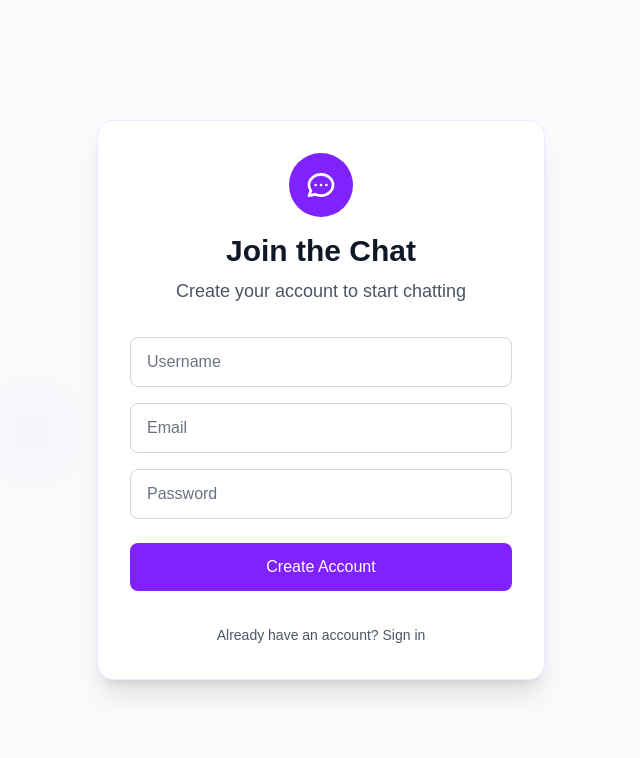
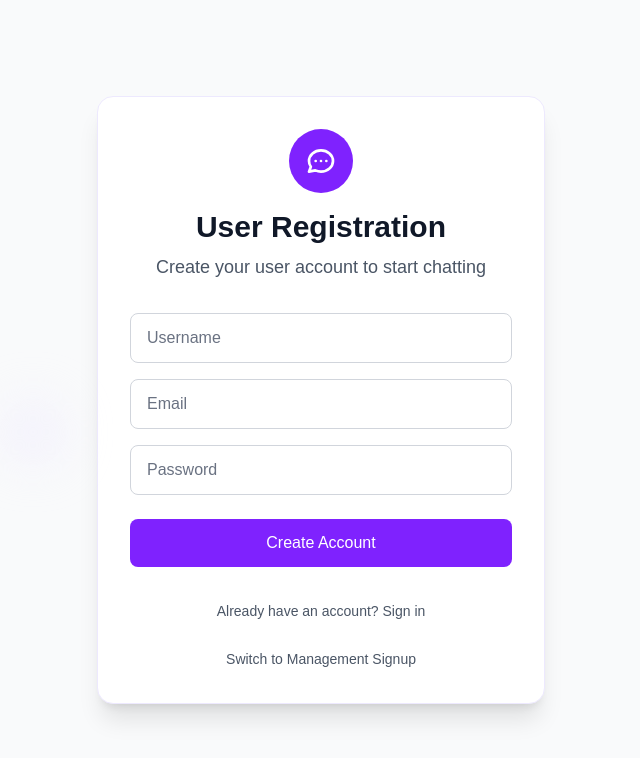
Before and after one commit to shreytechI/chat-front, a Next.js app in the folder client/: page /auth in a window 1280 px wide. Both pictures are taken after a click on the button "Don't have an account? Sign up". Shown: the top 758 px of the page, without its empty margins (319-959 px from the left). Built offline with nearby package versions, Linux system fonts and the light colour scheme; no server answers.

Commit message:
managemnt and user signup added

```diff
--- a/client/src/app/auth/page.tsx
+++ b/client/src/app/auth/page.tsx
@@ -8,6 +8,7 @@ import { AuthForm } from "@/components/auth/AuthForm";
 
 export default function AuthPage() {
   const [mode, setMode] = useState<"login" | "signup">("login");
+  const [role, setRole] = useState<"user" | "management">("user");
   const { user, loading } = useAuth();
   const router = useRouter();
 
@@ -35,13 +36,17 @@ export default function AuthPage() {
   const toggleMode = () => {
     setMode((prev) => (prev === "login" ? "signup" : "login"));
   };
+  //toggleRole function
+  const toggleRole = () => {
+    setRole((prev) => (prev === "user" ? "management" : "user"));
+  };
 
   return (
     <div className="min-h-screen bg-gray-50 flex items-center justify-center p-4">
       <div className="w-full max-w-md">
         <div className="bg-white p-8 rounded-2xl shadow-xl border border-violet-100">
-          <AuthHeader mode={mode} />
-          <AuthForm mode={mode} onToggleMode={toggleMode} />
+          <AuthHeader mode={mode} role={role} />
+          <AuthForm mode={mode} onToggleMode={toggleMode} role={role} onToggleRole={toggleRole} />{" "}
         </div>
 
         <div className="absolute top-10 left-10 w-20 h-20 bg-violet-100 rounded-full blur-xl opacity-50"></div>
--- a/client/src/components/auth/AuthForm.tsx
+++ b/client/src/components/auth/AuthForm.tsx
@@ -14,6 +14,8 @@ import { AuthButton } from "./AuthButton";
 interface AuthFormProps {
   mode: "login" | "signup";
   onToggleMode: () => void;
+  role: "user" | "management";
+  onToggleRole: () => void;
 }
 
 interface FormErrors {
@@ -23,7 +25,7 @@ interface FormErrors {
   general?: string;
 }
 
-export function AuthForm({ mode, onToggleMode }: AuthFormProps) {
+export function AuthForm({ mode, onToggleMode, role, onToggleRole }: AuthFormProps) {
   const router = useRouter();
   const isSignup = mode === "signup";
   const { setUser } = useAuth();
@@ -92,6 +94,7 @@ export function AuthForm({ mode, onToggleMode }: AuthFormProps) {
               username: formData.username,
               email: formData.email,
               password: formData.password,
+              role,
             },
           },
         });
@@ -194,6 +197,19 @@ export function AuthForm({ mode, onToggleMode }: AuthFormProps) {
           {isSignup ? "Already have an account? Sign in" : "Don't have an account? Sign up"}
         </button>
       </div>
+
+      {isSignup /*  role toggle to show  */ && (
+        <div className="text-center pt-2">
+          <button
+            type="button"
+            onClick={onToggleRole}
+            disabled={isLoading}
+            className="text-gray-600 hover:text-violet-600 transition-colors duration-200 text-sm font-medium disabled:opacity-50"
+          >
+            Switch to {role === "user" ? "Management" : "User"} Signup
+          </button>
+        </div>
+      )}
     </form>
   );
 }
--- a/client/src/components/auth/AuthHeader.tsx
+++ b/client/src/components/auth/AuthHeader.tsx
@@ -3,10 +3,12 @@
 
 interface AuthHeaderProps {
   mode: "login" | "signup";
+  role: "user" | "management";
 }
 
-export function AuthHeader({ mode }: AuthHeaderProps) {
+export function AuthHeader({ mode, role }: AuthHeaderProps) {
   const isSignup = mode === "signup";
+  const roleCap = role.charAt(0).toUpperCase() + role.slice(1);
 
   return (
     <div className="text-center mb-8">
@@ -23,9 +25,13 @@ export function AuthHeader({ mode }: AuthHeaderProps) {
         </div>
       </div>
 
-      <h1 className="text-3xl font-bold text-gray-900 mb-2">{isSignup ? "Join the Chat" : "Welcome Back"}</h1>
+      <h1 className="text-3xl font-bold text-gray-900 mb-2">
+        {isSignup ? `${roleCap} Registration` : "Welcome Back"}
+      </h1>
 
-      <p className="text-gray-600 text-lg">{isSignup ? "Create your account to start chatting" : "Sign in to continue your conversations"}</p>
+      <p className="text-gray-600 text-lg">
+        {isSignup ? `Create your ${role} account to start chatting` : "Sign in to continue your conversations"}
+      </p>
     </div>
   );
 }
--- a/client/src/graphql/mutations.ts
+++ b/client/src/graphql/mutations.ts
@@ -12,6 +12,7 @@ export const SIGNUP_MUTATION = gql`
         isOnline
         lastSeen
         createdAt
+        role
       }
     }
   }
--- a/client/src/types/chat.ts
+++ b/client/src/types/chat.ts
@@ -140,6 +140,7 @@ export interface SignupInput {
   username: string
   email: string
   password: string
+  role:string
 }
 
 export interface LoginInput {
```
